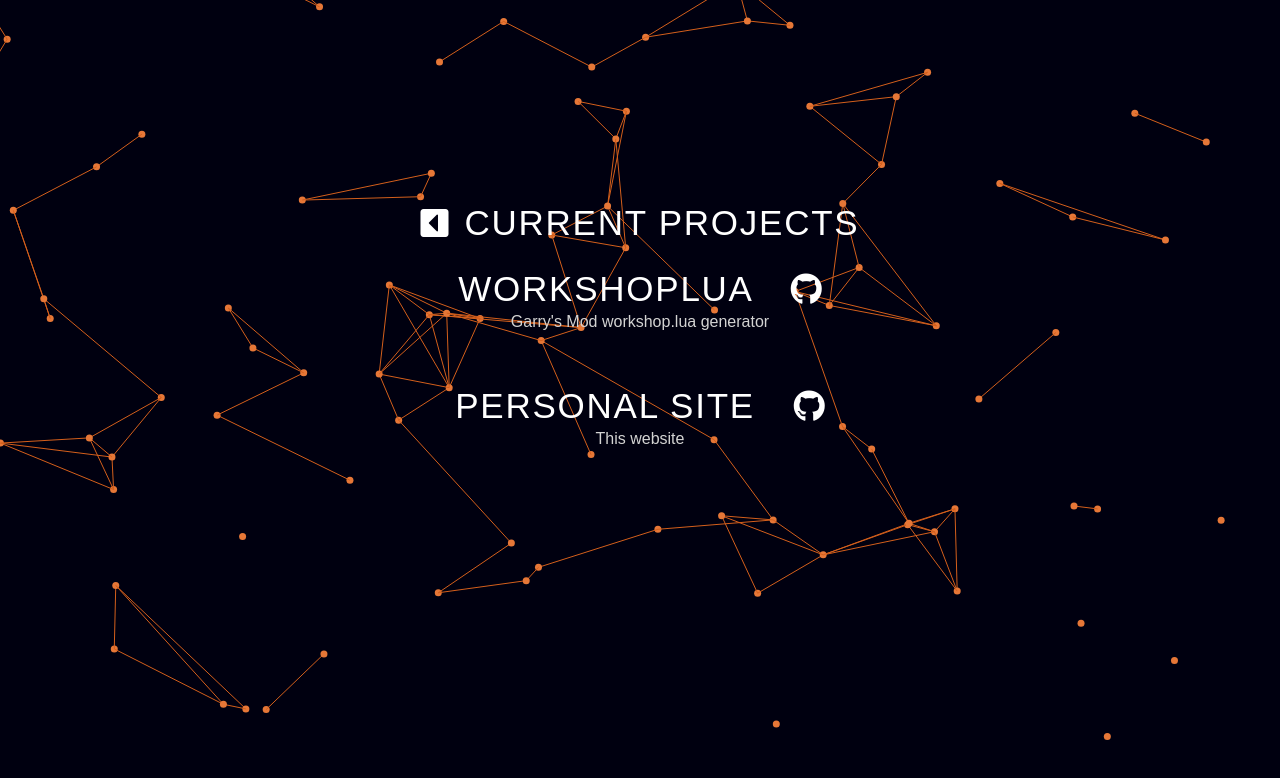
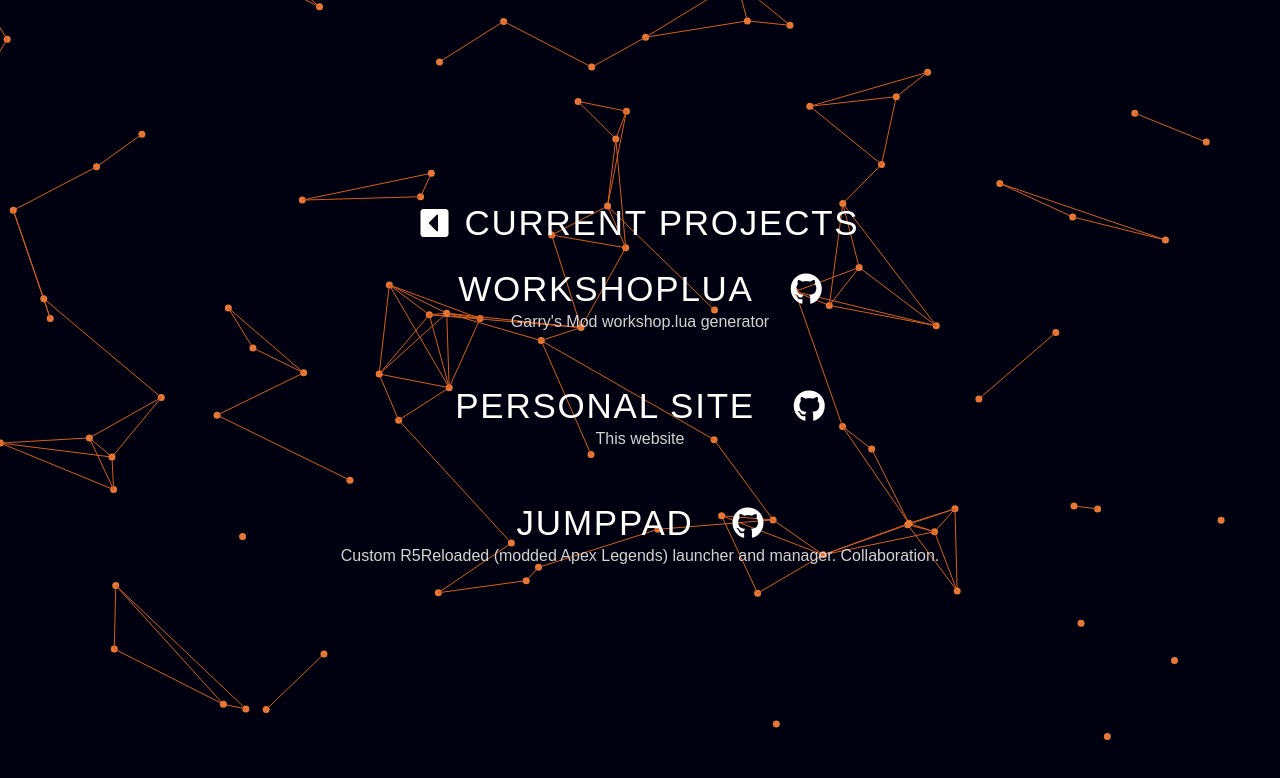
Before and after one commit to damiennnnn/damien.one, a plain HTML site: page index.html in a window 1280 px wide. Both pictures are taken after a click on the button 639 px from the left and 432 px from the top of the page. Drawn offline with Linux system fonts and the light colour scheme; animation ran at ten frames a second.

Commit message:
added jumppad to my project list

```diff
--- a/index.html
+++ b/index.html
@@ -69,6 +69,12 @@
                 <a href="https://github.com/damiennnnn/damien.one" style="color: white; display: inline;"><i class="fab fa-github" style="font-size: 2em;"></i></a>
                 <p style="font-family: 'Syncopate', sans-serif; font-weight: 8; font-size: 16px; color: lightgray;">This website</p>
 
+                <br>
+
+                <h3 style="font-family: 'Syncopate', sans-serif; font-weight: 10;display: inline;">Jumppad &nbsp&nbsp</h3>
+                <a href="https://github.com/Lucavon/Jumppad" style="color: white; display: inline;"><i class="fab fa-github" style="font-size: 2em;"></i></a>
+                <p style="font-family: 'Syncopate', sans-serif; font-weight: 8; font-size: 16px; color: lightgray;">Custom R5Reloaded (modded Apex Legends) launcher and manager. Collaboration.</p>
+
             </div>
         </div>
 
```
